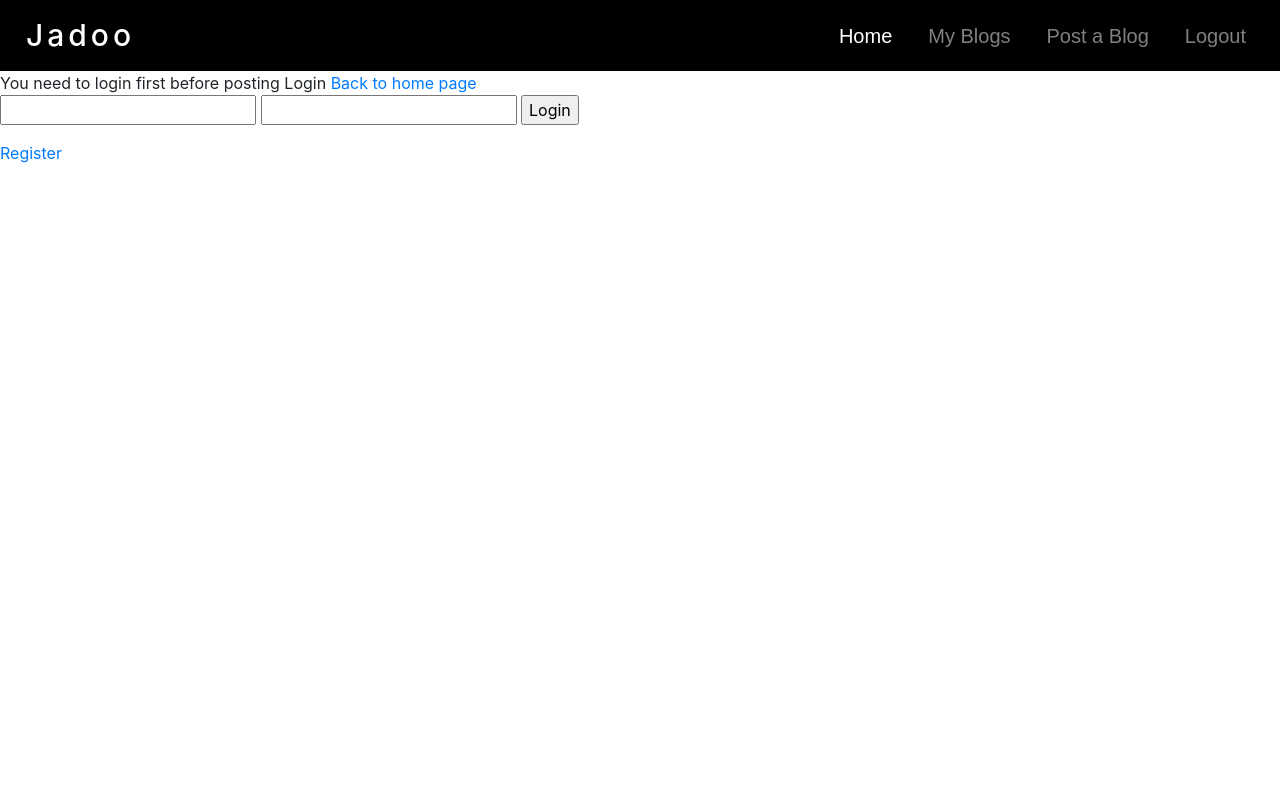
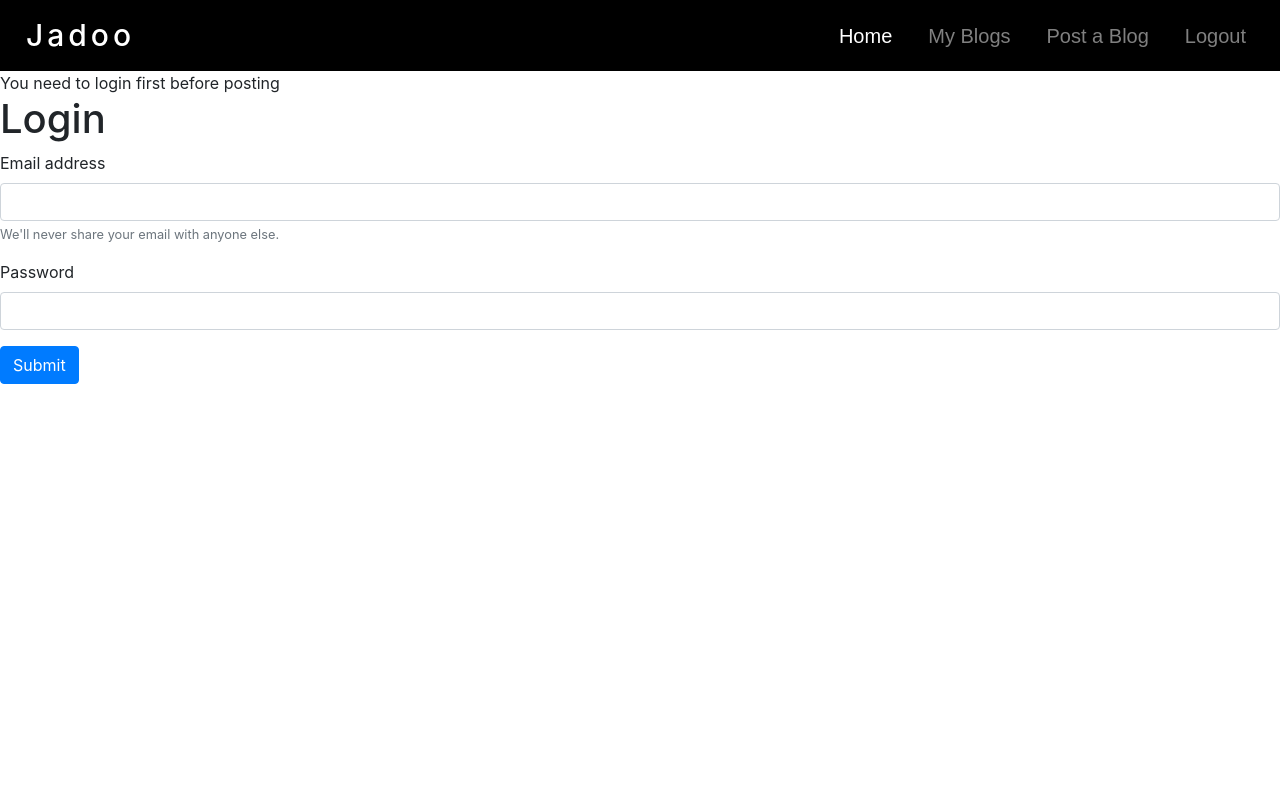
Before and after one commit to rj33536/Flogger, a Django app: page /post in a window 1280 px wide. Run offline with Django 3.2, Linux system fonts and the light colour scheme; some libraries are stand-ins or nearby versions.

Commit message:
Login styling

```diff
--- a/templates/login.html
+++ b/templates/login.html
@@ -4,7 +4,11 @@
 {{message}}
 {%endif%}
 
-Login
+{% load static %}
+
+<link rel="stylesheet" href="{% static '/css/forms.css' %}">
+<h1>Login</h1>
+<!--
 <a href="{% url 'index' %}">Back to home page</a>
 <form action="{% url 'login' %}", method='post'>
 {% csrf_token %}
@@ -12,5 +16,18 @@ Login
 <input name="password", type="password"/>
 <input value="Login", type="submit"/>
 </form>
-<a href="{% url 'register' %}">Register</a>
+<a href="{% url 'register' %}">Register</a> -->
+<form>
+    <div class="form-group">
+      <label for="exampleInputEmail1">Email address</label>
+      <input type="email" class="form-control" id="exampleInputEmail1" aria-describedby="emailHelp">
+      <small id="emailHelp" class="form-text text-muted">We'll never share your email with anyone else.</small>
+    </div>
+    <div class="form-group">
+      <label for="exampleInputPassword1">Password</label>
+      <input type="password" class="form-control" id="exampleInputPassword1">
+    </div>
+
+    <button type="submit" class="btn btn-primary">Submit</button>
+  </form>
 {% endblock body %}
```
